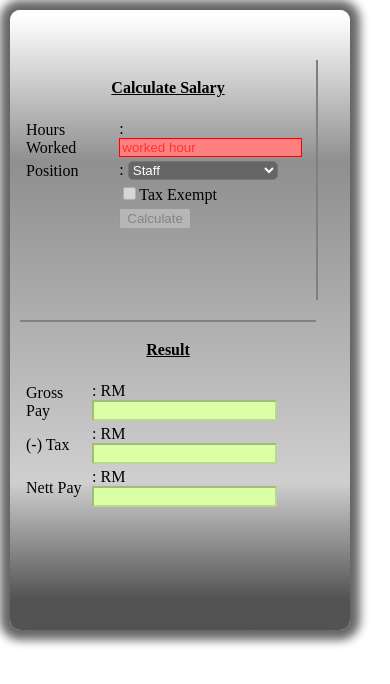
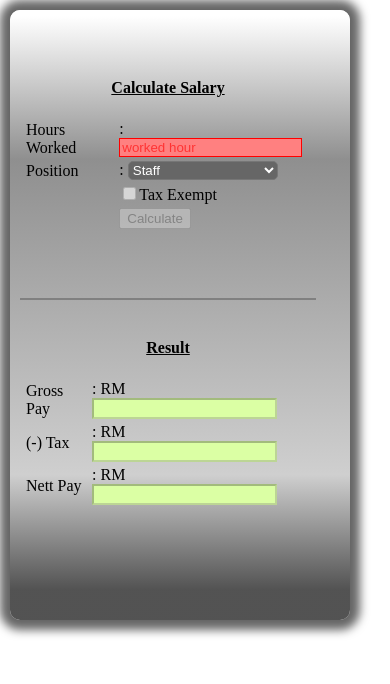
Before and after one commit to azizul26/blackbox, a plain HTML site: page index.html in a window 390 px wide. Drawn offline with Linux system fonts and the light colour scheme.

Commit message:
border bug solve

```diff
--- a/index.html
+++ b/index.html
@@ -42,7 +42,7 @@ table{
 
 
 			 width:600px;
-	         height:280px;
+	         height:270px;
 
 
 	         border-radius:10px;
@@ -63,13 +63,13 @@ table{
   @media screen and (max-width:750px) and (orientation:portrait)
   {
   table#box-one {
-
+	 border-right:0px solid grey;
+	 border-bottom:2px solid grey;
 	 clear: both;
 
    }
   table#box-two {
-   border-top:2px solid grey;
-   border-left:0px solid grey;
+
     clear: both;
 
   }
@@ -79,7 +79,7 @@ table{
 	         position:absolute;
 
 			width:320px;
-	         height:560px;
+	         height:550px;
 
 	         border-radius:10px;
 	         -moz-border-radius:10px;
```
